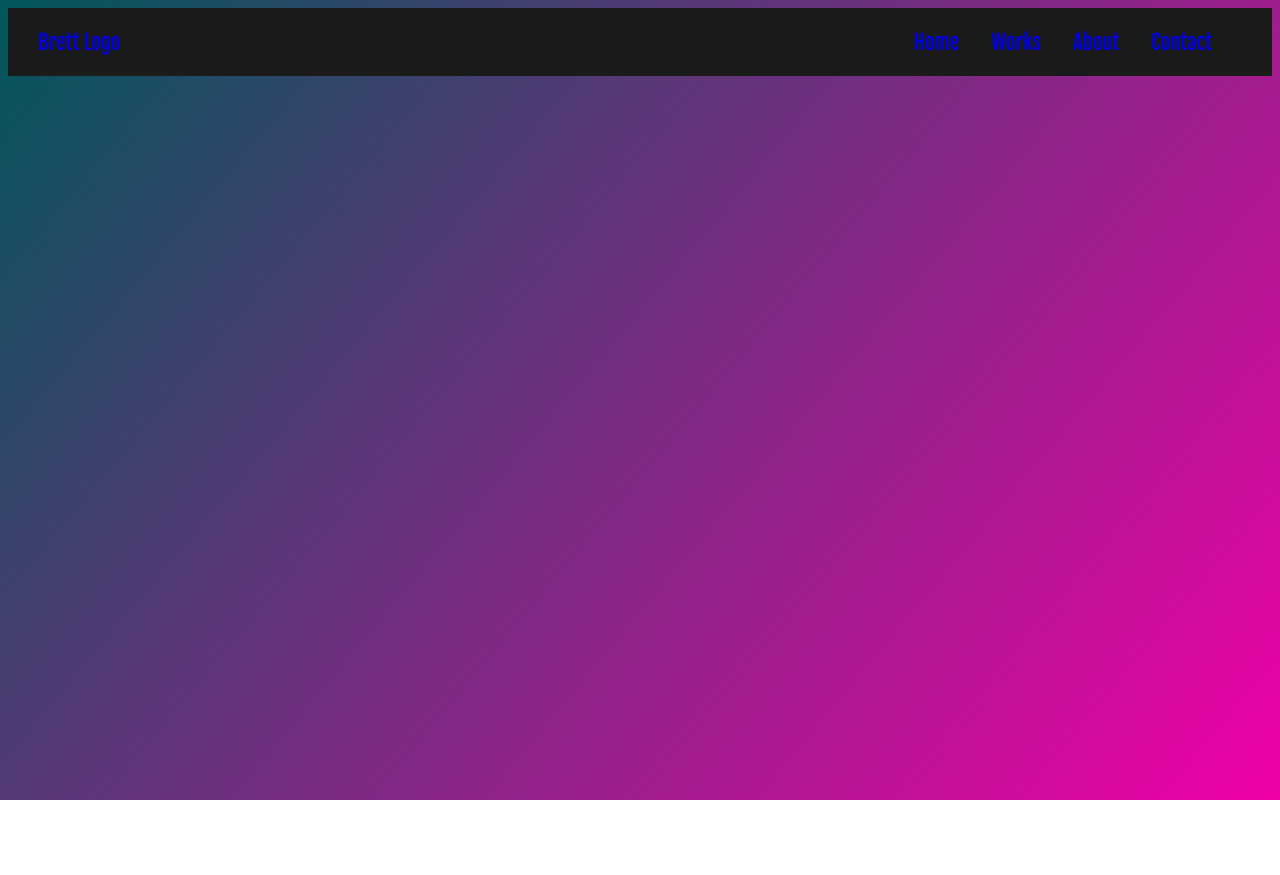
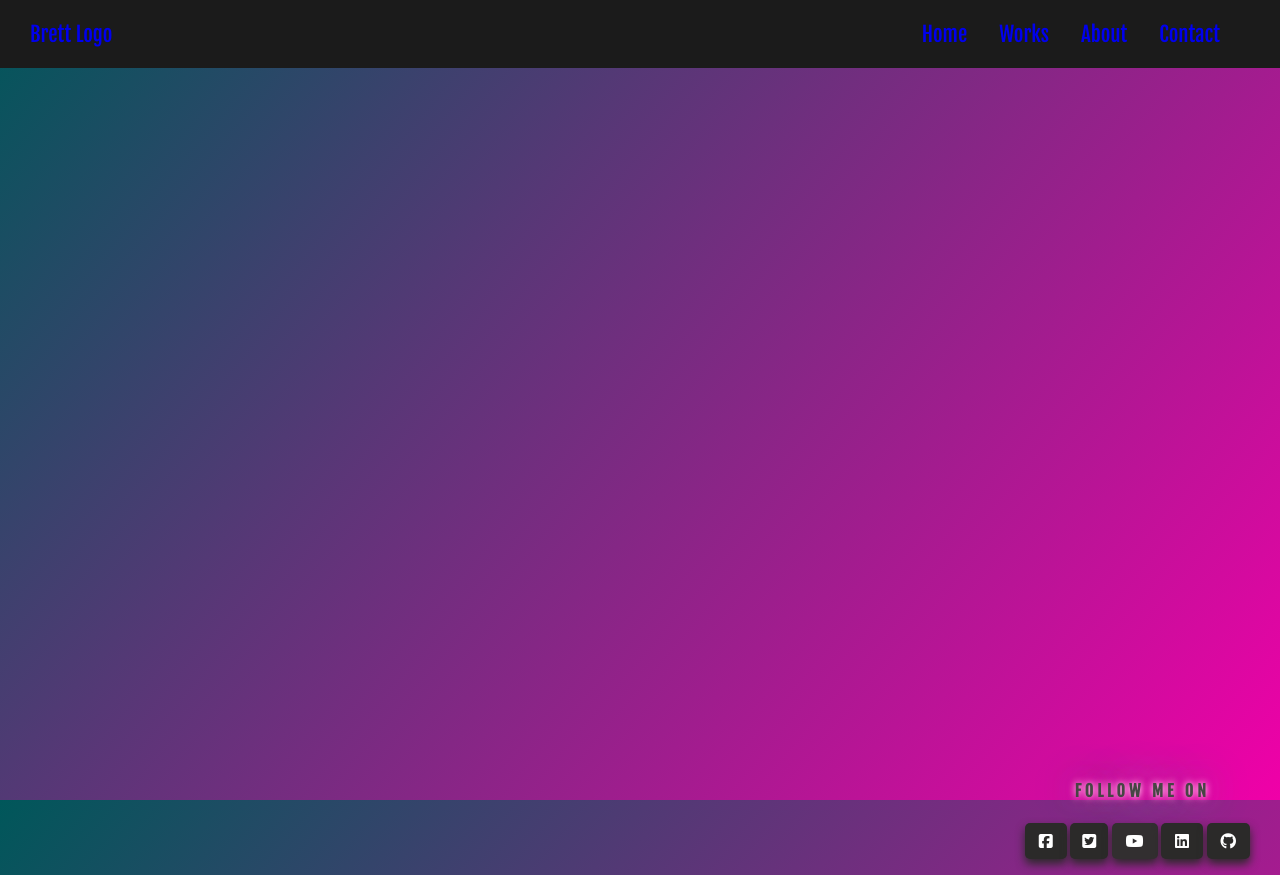
Before and after one commit to findthelorax/Dev_Profile, a plain HTML site: page index.html in a window 1280 px wide. Before the commit the page ends 800 px from the top, so only its background shows below. Drawn offline with Linux system fonts and the light colour scheme.

Commit message:
Contact Page 9.19.23 v4

```diff
--- a/index.html
+++ b/index.html
@@ -4,6 +4,9 @@
     <meta charset="UTF-8">
     <meta name="viewport" content="width=device-width, initial-scale=1.0">
     <link rel="stylesheet" href="./styles.css">
+    <link rel="stylesheet" href=
+    <link rel="stylesheet" href="https://cdnjs.cloudflare.com/ajax/libs/font-awesome/4.7.0/css/font-awesome.min.css" />
+    <script src="https://kit.fontawesome.com/a2ad5e0c09.js" crossorigin="anonymous"></script>
     <title>Brett's Web Dev Portfolio</title>
 </head>
 <body>
@@ -29,18 +32,18 @@
         </div>
     </header>
 
-<!--         <div class="footer-social-icons">
-            <h4 class="social_header">Follow Me</h4>
+    <footer id="footer">
+        <div class="footer_social_icons">
+            <h4 class="social_header">Follow Me On</h4>
             <ul class="social_icons">
-                <li><a href="" class="social_icon"> <i class="fa fa-facebook"></i></a></li>
-                <li><a href="" class="social_icon"> <i class="fa fa-twitter"></i></a></li>
-                <li><a href="" class="social_icon"> <i class="fa fa-rss"></i></a></li>
-                <li><a href="" class="social_icon"> <i class="fa fa-youtube"></i></a></li>
-                <li><a href="" class="social_icon"> <i class="fa fa-linkedin"></i></a></li>
-                <li><a href="" class="social_icon"> <i class="fa fa-github"></i></a></li>
+                <li><a href="" class="social_icon"> <i class="fa-brands fa-square-facebook"></i></a></li>
+                <li><a href="" class="social_icon"> <i class="fa-brands fa-square-twitter"></i></a></li>
+                <li><a href="" class="social_icon"> <i class="fa-brands fa-youtube"></i></a></li>
+                <li><a href="" class="social_icon"> <i class="fa-brands fa-linkedin"></i></a></li>
+                <li><a href="" class="social_icon"> <i class="fa-brands fa-github"></i></a></li>
             </ul>
         </div>
--->
+    </footer>
 
 </body>
 </html>
--- a/styles.css
+++ b/styles.css
@@ -12,6 +12,7 @@ html {
     scroll-behavior: smooth;
 }
 body {
+    margin: 0;
 }
 
 /* Index Page Styling */
@@ -37,7 +38,7 @@ body {
     z-index: 1;
 }
 
-/* Not Working for some reason */
+/*! Not Working for some reason */
 .navbar {
     background: rgb(27, 27, 27);
     /* box-shadow: 0 3px 5px rgb(252, 0, 147); */
@@ -148,3 +149,101 @@ textarea {
     width: 85%;
     color: black;
 }
+
+/* Footer Social Media Styling */
+
+.footer_social_icons {
+    float: right;
+    margin: 0 30px 20px 0;
+}
+.social_header {
+    margin-left: 50px;
+    text-transform: uppercase;
+    letter-spacing: .25rem;
+    color: #474544;
+    text-shadow:
+        0 0 7px #fff,
+        0 0 10px #ff00aa,
+        0 0 21px #ff00aa,
+        0 0 42px #0fa;
+}
+.social_icons {
+    list-style: none;
+    padding: 0;
+}
+
+/*! I founds this on w3schools but don't fully understand why refrencing 'li' or 'a' makes it able to format horizontally. Without it I could not get it to work, but I thought I should be able to with the .social_icons class. */
+
+.social_icons li {
+    vertical-align: top;
+    display: inline;
+    height: 100px;
+}
+.social_icons a {
+    color: #fff;
+    text-decoration: none;
+}
+
+/* Icons and Hover Colors */
+.fa-square-facebook {
+    padding:10px 14px;
+    transition: .5s;
+    background-color: #2b2a29;
+    border-radius: 5px;
+    box-shadow: 0 5px 10px #2b2a29;
+}
+.fa-square-facebook:hover {
+    background-color: #3d5b99;
+    box-shadow: 0 5px 10px #3d5b99;
+}
+.fa-square-twitter {
+    padding:10px 12px;
+    transition: .5s;
+    background-color: #2b2a29;
+    border-radius: 5px;
+    box-shadow: 0 5px 10px #2b2a29;
+}
+.fa-square-twitter:hover {
+    background-color: #00aced;
+    box-shadow: 0 5px 10px #00aced;
+}
+.fa-youtube {
+    padding:10px 14px;
+    transition: .5s;
+    background-color: #322f30;
+    border-radius: 5px;
+    box-shadow: 0 5px 10px #2b2a29;
+}
+.fa-youtube:hover {
+    background-color: #e64a41;
+    box-shadow: 0 5px 10px #e64a41;
+}
+.fa-linkedin {
+    padding:10px 14px;
+    transition: .5s;
+    background-color: #2b2a29;
+    border-radius: 5px;
+    box-shadow: 0 5px 10px #2b2a29;
+}
+.fa-linkedin:hover {
+    background-color: #0073a4;
+    box-shadow: 0 5px 10px #0073a4;
+}
+.fa-github {
+    padding:10px 14px;
+    transition: .5s;
+    background-color: #2b2a29;
+    border-radius: 5px;
+    box-shadow: 0 5px 10px #2b2a29;
+}
+.fa-github:hover {
+    background-color: #5a32a3;
+    box-shadow: 0 5px 10px #5a32a3;
+}
+
+#footer {
+    position: absolute;
+    bottom: 0;
+    width: 100%;
+    height: 2.5rem;
+}
```
Also changed, not shown: about.html (+1 -1 lines), contact.html (+1 -1 lines), works.html (+11 -1 lines). Lines whose indentation alone changed are shown as unchanged.
